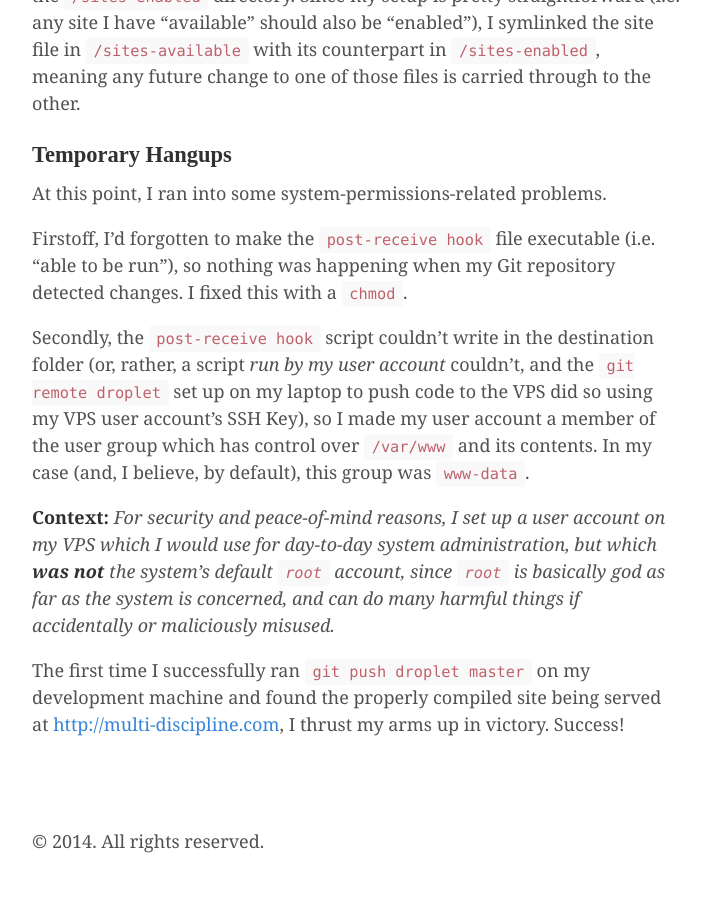
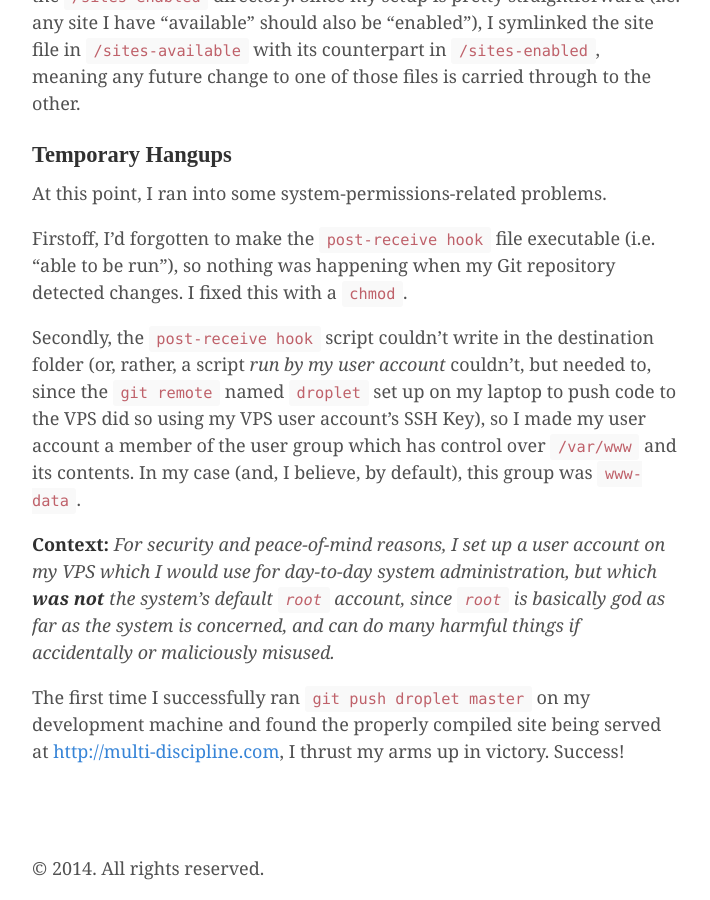
Before and after one commit to jasonmklug/multi-discipline, a Jekyll site: the page built from _posts/2014-10-03-the-making-of-multi-discipline.md, in a window 1280 px wide and 900 px high, scrolled down 3409 px. Shown: the whole window, without its empty margins (284-994 px from the left). Built offline with Jekyll 4.4.1, drawn with Linux system fonts in a browser that asks for light colours; Markdown is read by kramdown in place of the engine named in the settings; before the commit the page ends 4282 px from its top, so only the background shows below that.

Commit message:
Fix technical error in text

```diff
--- a/_posts/2014-10-03-the-making-of-multi-discipline.md
+++ b/_posts/2014-10-03-the-making-of-multi-discipline.md
@@ -76,7 +76,7 @@ At this point, I ran into some system-permissions-related problems.
 
 Firstoff, I'd forgotten to make the `post-receive hook` file executable (i.e. "able to be run"), so nothing was happening when my Git repository detected changes.  I fixed this with a `chmod`.
 
-Secondly, the `post-receive hook` script couldn't write in the destination folder (or, rather, a script *run by my user account* couldn't, and the `git remote droplet` set up on my laptop to push code to the VPS did so using my VPS user account's SSH Key), so I made my user account a member of the user group which has control over `/var/www` and its contents.  In my case (and, I believe, by default), this group was `www-data`.
+Secondly, the `post-receive hook` script couldn't write in the destination folder (or, rather, a script *run by my user account* couldn't, but needed to, since the `git remote` named `droplet` set up on my laptop to push code to the VPS did so using my VPS user account's SSH Key), so I made my user account a member of the user group which has control over `/var/www` and its contents.  In my case (and, I believe, by default), this group was `www-data`.
 
 **Context:** *For security and peace-of-mind reasons, I set up a user account on my VPS which I would use for day-to-day system administration, but which __was not__ the system's default `root` account, since `root` is basically god as far as the system is concerned, and can do many harmful things if accidentally or maliciously misused.*
 
```
